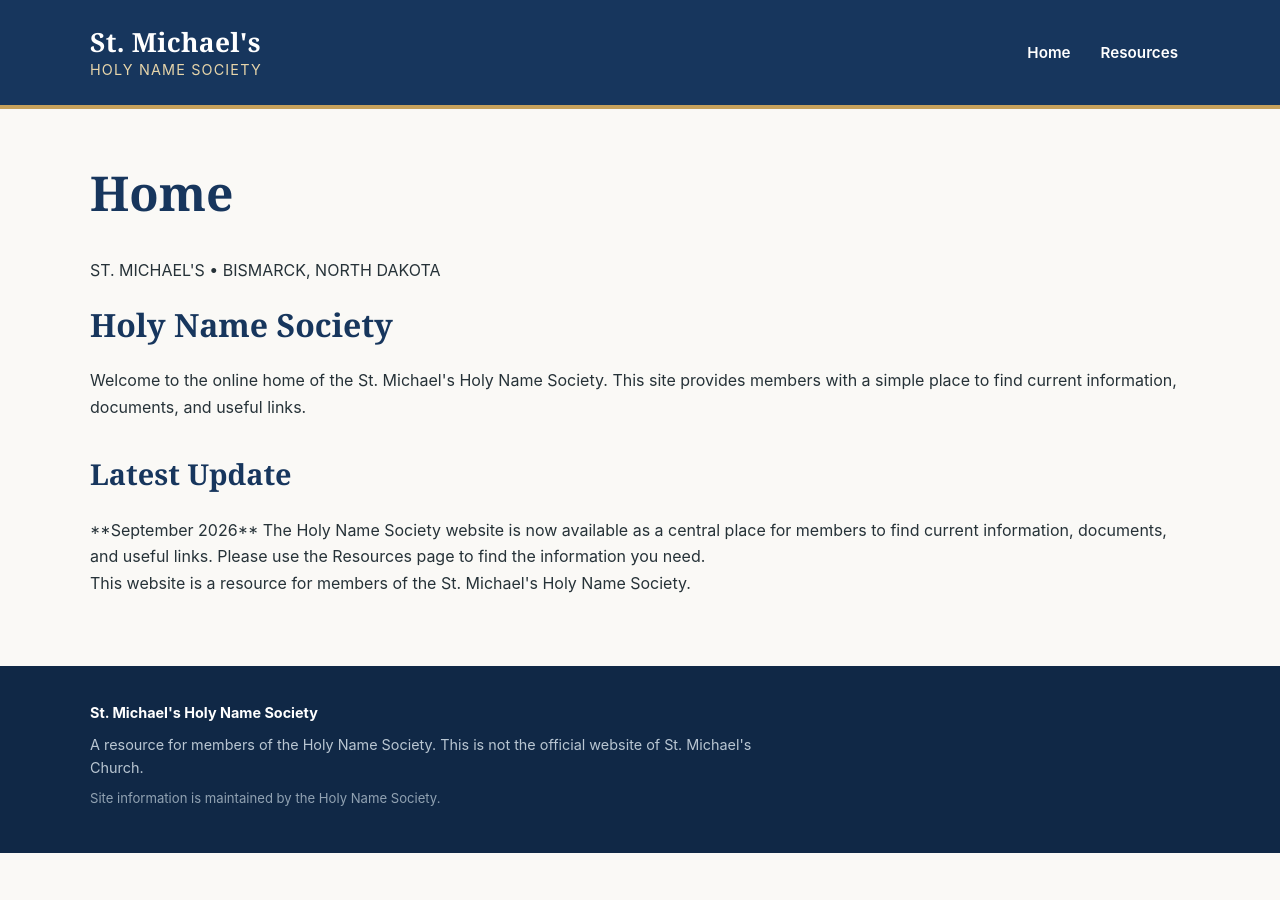
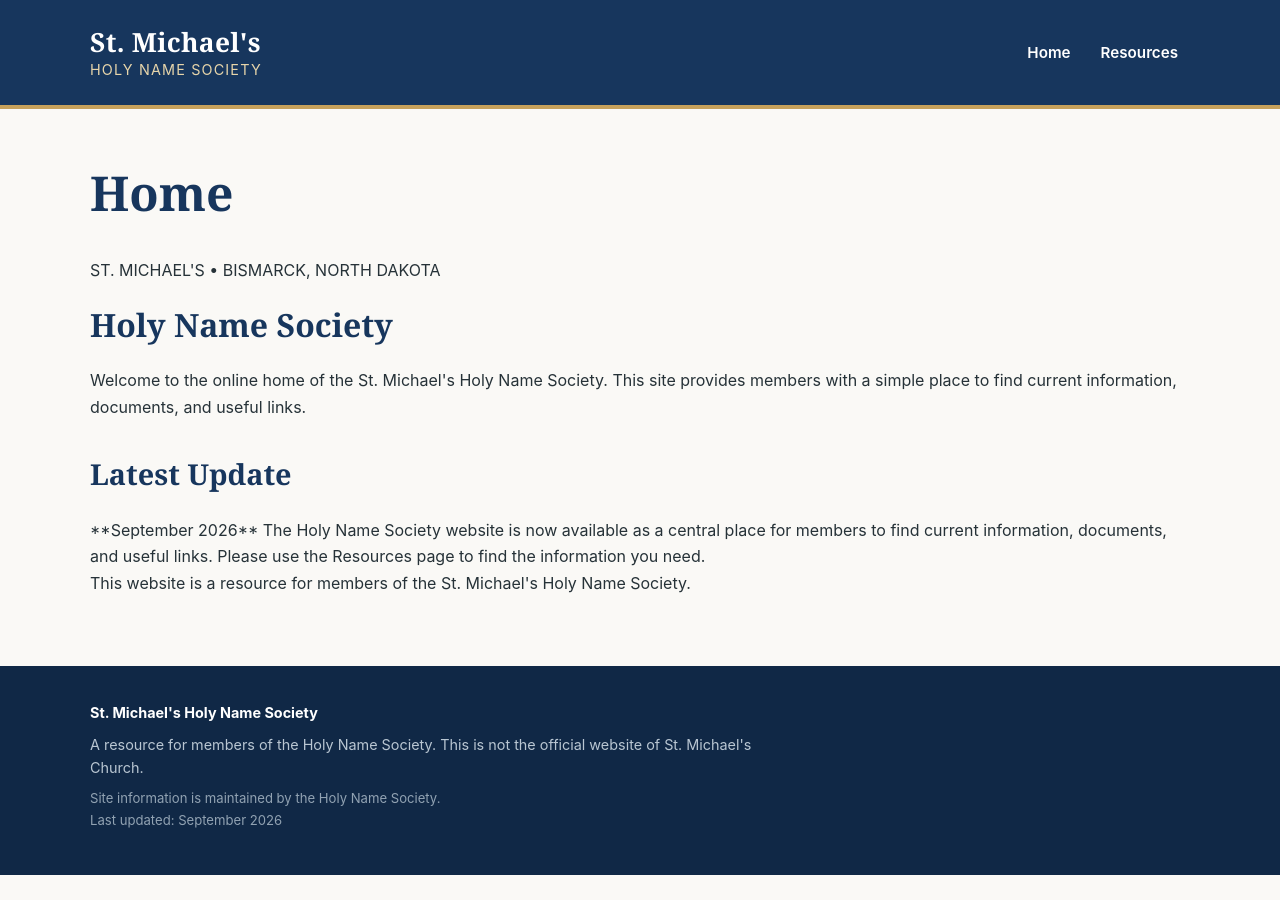
Before and after one commit to stmichaelshns/stmichaelshns.github.io, a Jekyll site: the page built from index.md, in a window 1280 px wide. Built offline with Jekyll 4.4.1, drawn with Linux system fonts in a browser that asks for light colours.

Commit message:
Update default.html

```diff
--- a/_layouts/default.html
+++ b/_layouts/default.html
@@ -65,6 +65,8 @@
 
       <p class="footer-updated">
         Site information is maintained by the Holy Name Society.
+        <br>
+        Last updated: {{ site.last_updated }}
       </p>
 
     </div>
```
